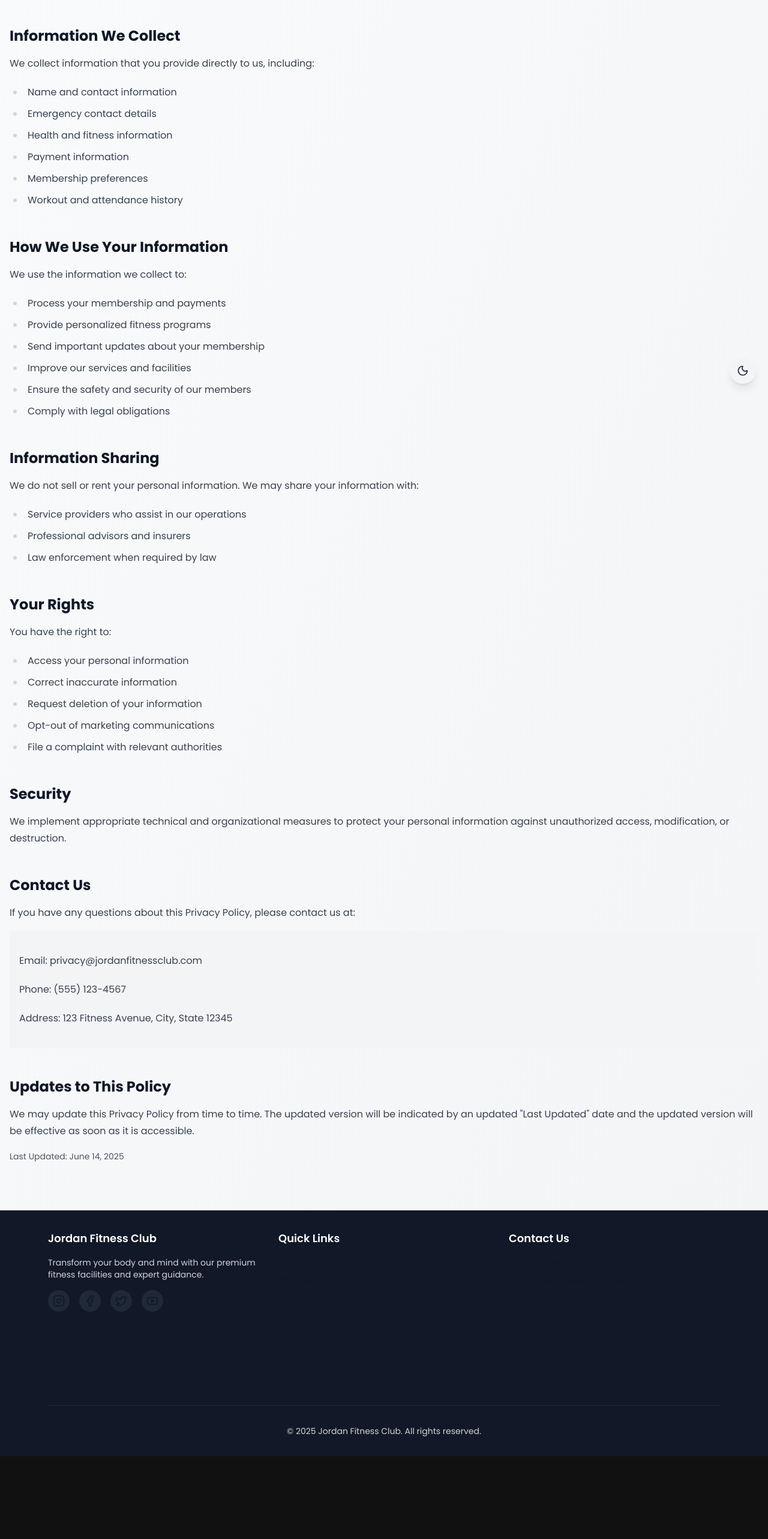
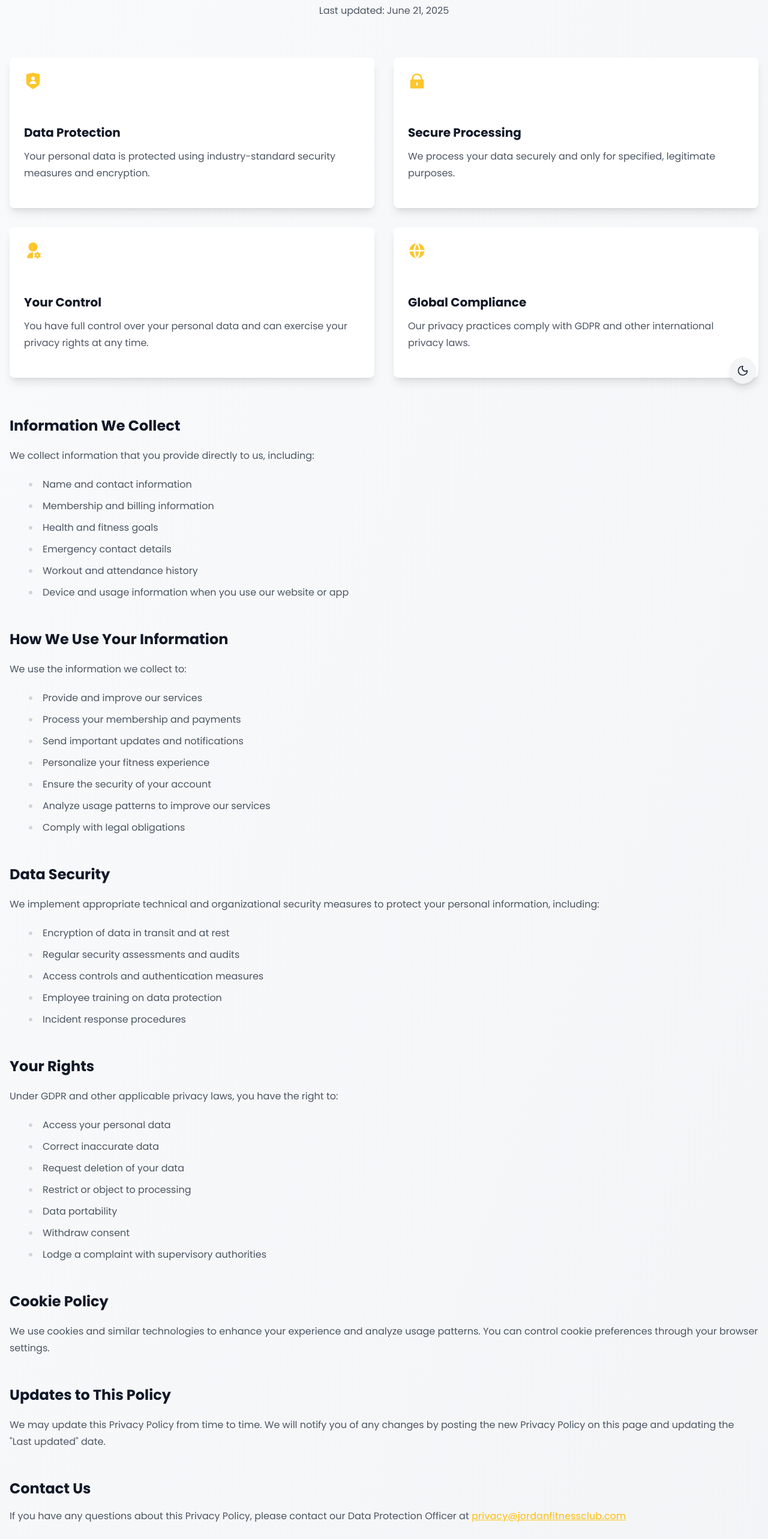
Before and after one commit to Arjun140205/Jordan-Fitness-Club, a React (Vite) app in the folder client/: page /privacy in a window 1280 px wide. Shown: the part 140-2706 px from the top of the page at 60% size. Before the commit the page ends 2568 px from the top, so only its background shows below. Built offline with nearby package versions, Linux system fonts and the light colour scheme; no server answers.

Commit message:
updated: clarified privacy statements and content formatting

```diff
--- a/client/src/pages/Privacy.jsx
+++ b/client/src/pages/Privacy.jsx
@@ -1,101 +1,167 @@
 import { motion } from "framer-motion";
+import { RiShieldUserFill, RiLockFill, RiUserSettingsFill, RiGlobalFill } from 'react-icons/ri';
 
 const Privacy = () => {
   return (
-    <div className="pt-24 pb-12">
-      <div className="max-w-[var(--max-width)] mx-auto px-4">
-        <motion.h1
-          initial={{ y: 20, opacity: 0 }}
-          animate={{ y: 0, opacity: 1 }}
-          className="text-4xl font-bold mb-8"
-        >
-          Privacy Policy
-        </motion.h1>
-
+    <motion.div
+      initial={{ opacity: 0 }}
+      animate={{ opacity: 1 }}
+      className="min-h-screen py-20 px-4"
+    >
+      <div className="max-w-[var(--max-width)] mx-auto">
         <motion.div
           initial={{ y: 20, opacity: 0 }}
           animate={{ y: 0, opacity: 1 }}
-          transition={{ delay: 0.2 }}
-          className="prose max-w-none"
+          className="prose dark:prose-invert max-w-none"
         >
-          <section className="mb-8">
-            <h2 className="text-2xl font-bold mb-4">Information We Collect</h2>
-            <p className="mb-4">We collect information that you provide directly to us, including:</p>
-            <ul className="list-disc pl-6 mb-4">
-              <li>Name and contact information</li>
-              <li>Emergency contact details</li>
-              <li>Health and fitness information</li>
-              <li>Payment information</li>
-              <li>Membership preferences</li>
-              <li>Workout and attendance history</li>
-            </ul>
-          </section>
+          <div className="text-center mb-16">
+            <h1 className="text-4xl font-bold text-gray-900 dark:text-white mb-6">Privacy Policy</h1>
+            <p className="text-gray-600 dark:text-gray-400 max-w-2xl mx-auto">
+              Last updated: June 21, 2025
+            </p>
+          </div>
 
-          <section className="mb-8">
-            <h2 className="text-2xl font-bold mb-4">How We Use Your Information</h2>
-            <p className="mb-4">We use the information we collect to:</p>
-            <ul className="list-disc pl-6 mb-4">
-              <li>Process your membership and payments</li>
-              <li>Provide personalized fitness programs</li>
-              <li>Send important updates about your membership</li>
-              <li>Improve our services and facilities</li>
-              <li>Ensure the safety and security of our members</li>
-              <li>Comply with legal obligations</li>
-            </ul>
-          </section>
+          <div className="grid grid-cols-1 md:grid-cols-2 gap-8 mb-16">
+            {privacyHighlights.map((highlight, index) => (
+              <motion.div
+                key={highlight.title}
+                initial={{ y: 20, opacity: 0 }}
+                animate={{ y: 0, opacity: 1 }}
+                transition={{ delay: index * 0.1 }}
+                className="bg-white dark:bg-gray-800 p-6 rounded-lg shadow-lg"
+              >
+                <span className="text-[var(--secondary-color)] text-3xl mb-4 inline-block">
+                  {highlight.icon}
+                </span>
+                <h3 className="text-xl font-bold text-gray-900 dark:text-white mb-3">
+                  {highlight.title}
+                </h3>
+                <p className="text-gray-600 dark:text-gray-400">
+                  {highlight.description}
+                </p>
+              </motion.div>
+            ))}
+          </div>
 
-          <section className="mb-8">
-            <h2 className="text-2xl font-bold mb-4">Information Sharing</h2>
-            <p className="mb-4">We do not sell or rent your personal information. We may share your information with:</p>
-            <ul className="list-disc pl-6 mb-4">
-              <li>Service providers who assist in our operations</li>
-              <li>Professional advisors and insurers</li>
-              <li>Law enforcement when required by law</li>
-            </ul>
-          </section>
-
-          <section className="mb-8">
-            <h2 className="text-2xl font-bold mb-4">Your Rights</h2>
-            <p className="mb-4">You have the right to:</p>
-            <ul className="list-disc pl-6 mb-4">
-              <li>Access your personal information</li>
-              <li>Correct inaccurate information</li>
-              <li>Request deletion of your information</li>
-              <li>Opt-out of marketing communications</li>
-              <li>File a complaint with relevant authorities</li>
-            </ul>
-          </section>
-
-          <section className="mb-8">
-            <h2 className="text-2xl font-bold mb-4">Security</h2>
-            <p className="mb-4">
-              We implement appropriate technical and organizational measures to protect your personal information against unauthorized access, modification, or destruction.
-            </p>
-          </section>
-
-          <section className="mb-8">
-            <h2 className="text-2xl font-bold mb-4">Contact Us</h2>
-            <p className="mb-4">
-              If you have any questions about this Privacy Policy, please contact us at:
-            </p>
-            <div className="bg-gray-100 p-4 rounded">
-              <p>Email: privacy@jordanfitnessclub.com</p>
-              <p>Phone: (555) 123-4567</p>
-              <p>Address: 123 Fitness Avenue, City, State 12345</p>
+          <section className="mb-12">
+            <h2 className="text-2xl font-bold text-gray-900 dark:text-white mb-4">Information We Collect</h2>
+            <div className="space-y-4 text-gray-600 dark:text-gray-400">
+              <p>We collect information that you provide directly to us, including:</p>
+              <ul className="list-disc list-inside space-y-2">
+                <li>Name and contact information</li>
+                <li>Membership and billing information</li>
+                <li>Health and fitness goals</li>
+                <li>Emergency contact details</li>
+                <li>Workout and attendance history</li>
+                <li>Device and usage information when you use our website or app</li>
+              </ul>
             </div>
           </section>
 
-          <section className="mb-8">
-            <h2 className="text-2xl font-bold mb-4">Updates to This Policy</h2>
-            <p className="mb-4">
-              We may update this Privacy Policy from time to time. The updated version will be indicated by an updated "Last Updated" date and the updated version will be effective as soon as it is accessible.
+          <section className="mb-12">
+            <h2 className="text-2xl font-bold text-gray-900 dark:text-white mb-4">How We Use Your Information</h2>
+            <div className="space-y-4 text-gray-600 dark:text-gray-400">
+              <p>We use the information we collect to:</p>
+              <ul className="list-disc list-inside space-y-2">
+                <li>Provide and improve our services</li>
+                <li>Process your membership and payments</li>
+                <li>Send important updates and notifications</li>
+                <li>Personalize your fitness experience</li>
+                <li>Ensure the security of your account</li>
+                <li>Analyze usage patterns to improve our services</li>
+                <li>Comply with legal obligations</li>
+              </ul>
+            </div>
+          </section>
+
+          <section className="mb-12">
+            <h2 className="text-2xl font-bold text-gray-900 dark:text-white mb-4">Data Security</h2>
+            <div className="space-y-4 text-gray-600 dark:text-gray-400">
+              <p>
+                We implement appropriate technical and organizational security measures to protect your personal information, including:
+              </p>
+              <ul className="list-disc list-inside space-y-2">
+                <li>Encryption of data in transit and at rest</li>
+                <li>Regular security assessments and audits</li>
+                <li>Access controls and authentication measures</li>
+                <li>Employee training on data protection</li>
+                <li>Incident response procedures</li>
+              </ul>
+            </div>
+          </section>
+
+          <section className="mb-12">
+            <h2 className="text-2xl font-bold text-gray-900 dark:text-white mb-4">Your Rights</h2>
+            <div className="space-y-4 text-gray-600 dark:text-gray-400">
+              <p>Under GDPR and other applicable privacy laws, you have the right to:</p>
+              <ul className="list-disc list-inside space-y-2">
+                <li>Access your personal data</li>
+                <li>Correct inaccurate data</li>
+                <li>Request deletion of your data</li>
+                <li>Restrict or object to processing</li>
+                <li>Data portability</li>
+                <li>Withdraw consent</li>
+                <li>Lodge a complaint with supervisory authorities</li>
+              </ul>
+            </div>
+          </section>
+
+          <section className="mb-12">
+            <h2 className="text-2xl font-bold text-gray-900 dark:text-white mb-4">Cookie Policy</h2>
+            <div className="space-y-4 text-gray-600 dark:text-gray-400">
+              <p>
+                We use cookies and similar technologies to enhance your experience and analyze usage patterns.
+                You can control cookie preferences through your browser settings.
+              </p>
+            </div>
+          </section>
+
+          <section className="mb-12">
+            <h2 className="text-2xl font-bold text-gray-900 dark:text-white mb-4">Updates to This Policy</h2>
+            <div className="space-y-4 text-gray-600 dark:text-gray-400">
+              <p>
+                We may update this Privacy Policy from time to time. We will notify you of any changes by posting
+                the new Privacy Policy on this page and updating the "Last updated" date.
+              </p>
+            </div>
+          </section>
+
+          <section>
+            <h2 className="text-2xl font-bold text-gray-900 dark:text-white mb-4">Contact Us</h2>
+            <p className="text-gray-600 dark:text-gray-400">
+              If you have any questions about this Privacy Policy, please contact our Data Protection Officer at{" "}
+              <a href="mailto:privacy@jordanfitnessclub.com" className="text-[var(--secondary-color)]">
+                privacy@jordanfitnessclub.com
+              </a>
             </p>
-            <p className="text-sm text-gray-600">Last Updated: June 14, 2025</p>
           </section>
         </motion.div>
       </div>
-    </div>
+    </motion.div>
   );
 };
 
+const privacyHighlights = [
+  {
+    title: "Data Protection",
+    description: "Your personal data is protected using industry-standard security measures and encryption.",
+    icon: <RiShieldUserFill />
+  },
+  {
+    title: "Secure Processing",
+    description: "We process your data securely and only for specified, legitimate purposes.",
+    icon: <RiLockFill />
+  },
+  {
+    title: "Your Control",
+    description: "You have full control over your personal data and can exercise your privacy rights at any time.",
+    icon: <RiUserSettingsFill />
+  },
+  {
+    title: "Global Compliance",
+    description: "Our privacy practices comply with GDPR and other international privacy laws.",
+    icon: <RiGlobalFill />
+  }
+];
+
 export default Privacy;
```
